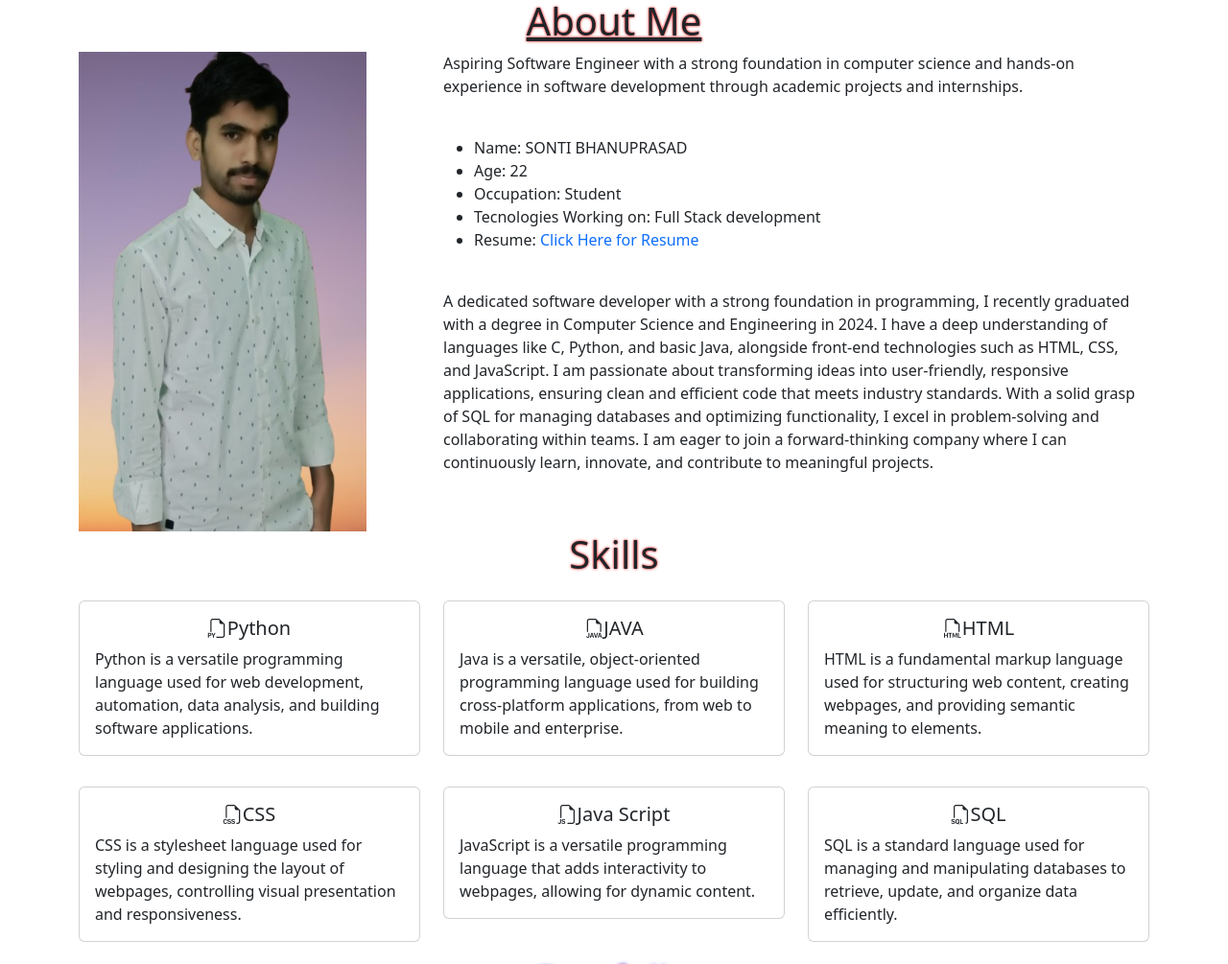
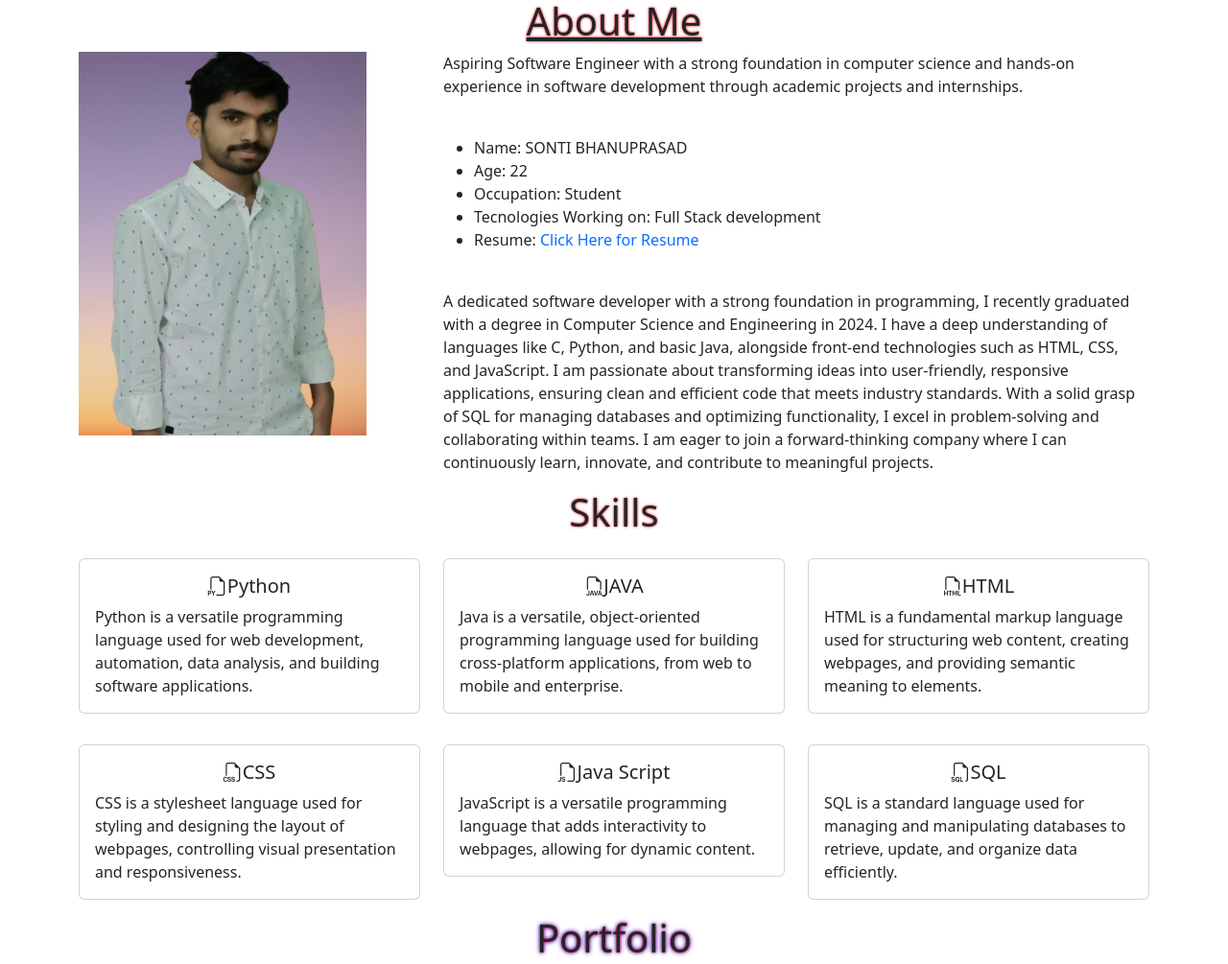
Before and after one commit to SONTIBHANUPRASAD/Portfolio, a plain HTML site: page index.html in a window 1280 px wide. Shown: the part 802-1807 px from the top of the page at 96% size. Drawn offline with nearby package versions, Linux system fonts and the light colour scheme.

Commit message:
Update index.html

```diff
--- a/index.html
+++ b/index.html
@@ -61,7 +61,7 @@
           <h1 class="text-center" style="  text-shadow: 0 0 3px #FF0000;"><u>About Me</u></h1>
             <div class="row">
                 <div class="col-md-4">
-                    <img style="height: 500px;width: 300px;" src="portfolio_photo-removebg-preview.jpg">
+                    <img style="height:400px;width:300px;" src="portfolio_photo-removebg-preview.jpg">
                 </div>
                 <div class="col-md-8">
                     <p>Aspiring Software Engineer with a strong foundation in computer science and hands-on experience in software
```
